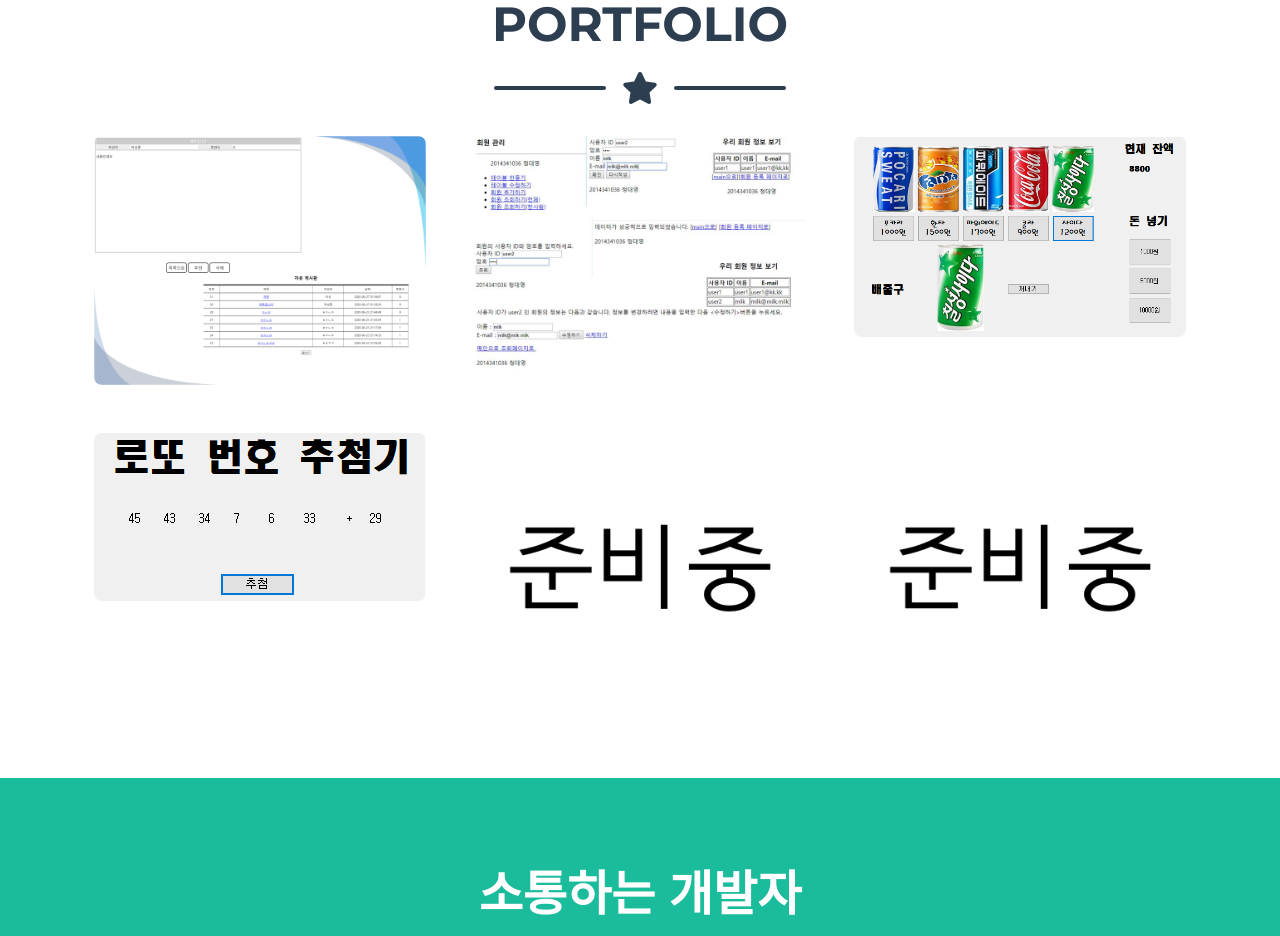
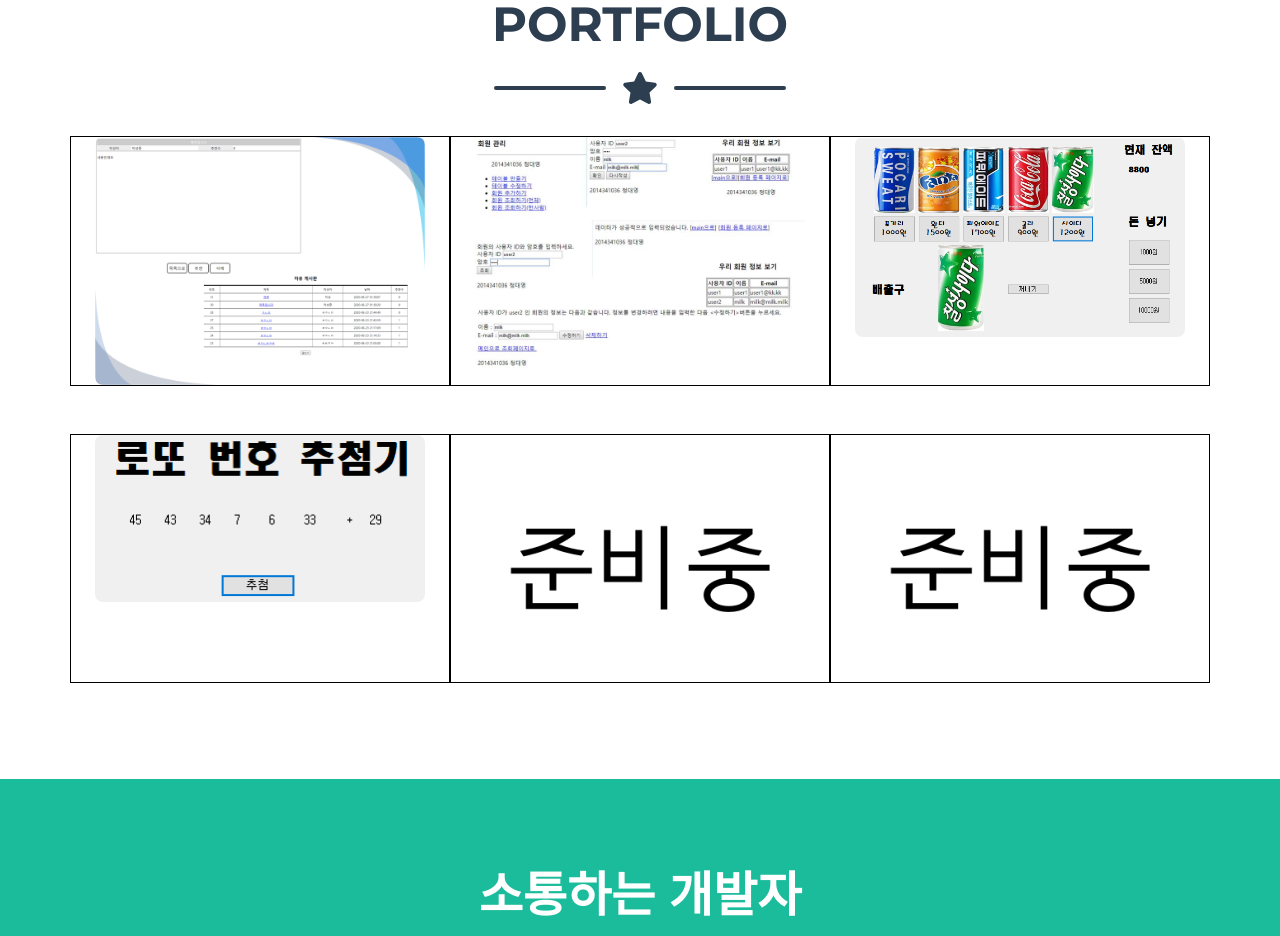
Before and after one commit to 1995jdy/Portfolio, a plain HTML site: page index.html in a window 1280 px wide. Shown: the part 920-1856 px from the top of the page. Drawn offline with nearby package versions, Linux system fonts and the light colour scheme.

Commit message:
css수정

```diff
--- a/index.html
+++ b/index.html
@@ -65,8 +65,8 @@
                 <!-- Portfolio Grid Items-->
                 <div class="row justify-content-center">
                     <!-- Portfolio Item 1-->
-                    <div class="col-md-6 col-lg-4 mb-5">
-                        <div class="portfolio-item mx-auto" data-toggle="modal" data-target="#portfolioModal1">
+                    <div class="col-md-6 col-lg-4 mb-5 a">
+                        <div class="portfolio-item mx-auto" data-toggle="modal" data-target="#portfolioModal1"  >
                             <div class="portfolio-item-caption d-flex align-items-center justify-content-center h-100 w-100">
                                 <div class="portfolio-item-caption-content text-center text-white"><i class="fas fa-plus fa-3x"></i></div>
                             </div>
@@ -74,7 +74,7 @@
                         </div>
                     </div>
                     <!-- Portfolio Item 2-->
-                    <div class="col-md-6 col-lg-4 mb-5">
+                    <div class="col-md-6 col-lg-4 mb-5 a">
                         <div class="portfolio-item mx-auto" data-toggle="modal" data-target="#portfolioModal2">
                             <div class="portfolio-item-caption d-flex align-items-center justify-content-center h-100 w-100">
                                 <div class="portfolio-item-caption-content text-center text-white"><i class="fas fa-plus fa-3x"></i></div>
@@ -83,7 +83,7 @@
                         </div>
                     </div>
                     <!-- Portfolio Item 3-->
-                    <div class="col-md-6 col-lg-4 mb-5">
+                    <div class="col-md-6 col-lg-4 mb-5 a">
                         <div class="portfolio-item mx-auto" data-toggle="modal" data-target="#portfolioModal3">
                             <div class="portfolio-item-caption d-flex align-items-center justify-content-center h-100 w-100">
                                 <div class="portfolio-item-caption-content text-center text-white"><i class="fas fa-plus fa-3x"></i></div>
@@ -92,7 +92,7 @@
                         </div>
                     </div>
                     <!-- Portfolio Item 4-->
-                    <div class="col-md-6 col-lg-4 mb-5 mb-lg-0">
+                    <div class="col-md-6 col-lg-4 mb-5 mb-lg-0 a">
                         <div class="portfolio-item mx-auto" data-toggle="modal" data-target="#portfolioModal4">
                             <div class="portfolio-item-caption d-flex align-items-center justify-content-center h-100 w-100">
                                 <div class="portfolio-item-caption-content text-center text-white"><i class="fas fa-plus fa-3x"></i></div>
@@ -101,7 +101,7 @@
                         </div>
                     </div>
                     <!-- Portfolio Item 5-->
-                    <div class="col-md-6 col-lg-4 mb-5 mb-md-0">
+                    <div class="col-md-6 col-lg-4 mb-5 mb-md-0 a">
                         <div class="portfolio-item mx-auto" data-toggle="modal" data-target="#portfolioModal5">
                             <div class="portfolio-item-caption d-flex align-items-center justify-content-center h-100 w-100">
                                 <div class="portfolio-item-caption-content text-center text-white"><i class="fas fa-plus fa-3x"></i></div>
@@ -110,7 +110,7 @@
                         </div>
                     </div>
                     <!-- Portfolio Item 6-->
-                    <div class="col-md-6 col-lg-4">
+                    <div class="col-md-6 col-lg-4 a">
                         <div class="portfolio-item mx-auto" data-toggle="modal" data-target="#portfolioModal6">
                             <div class="portfolio-item-caption d-flex align-items-center justify-content-center h-100 w-100">
                                 <div class="portfolio-item-caption-content text-center text-white"><i class="fas fa-plus fa-3x"></i></div>
```
Also changed, not shown: css/styles.css.
